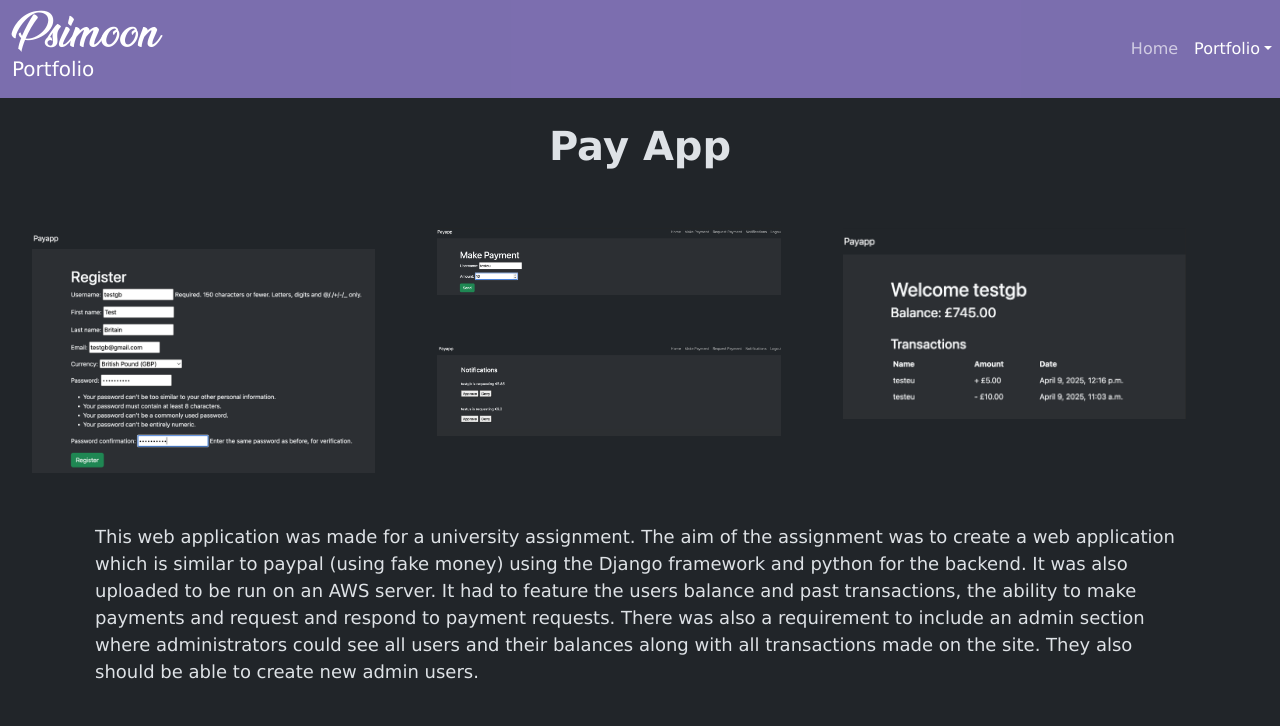
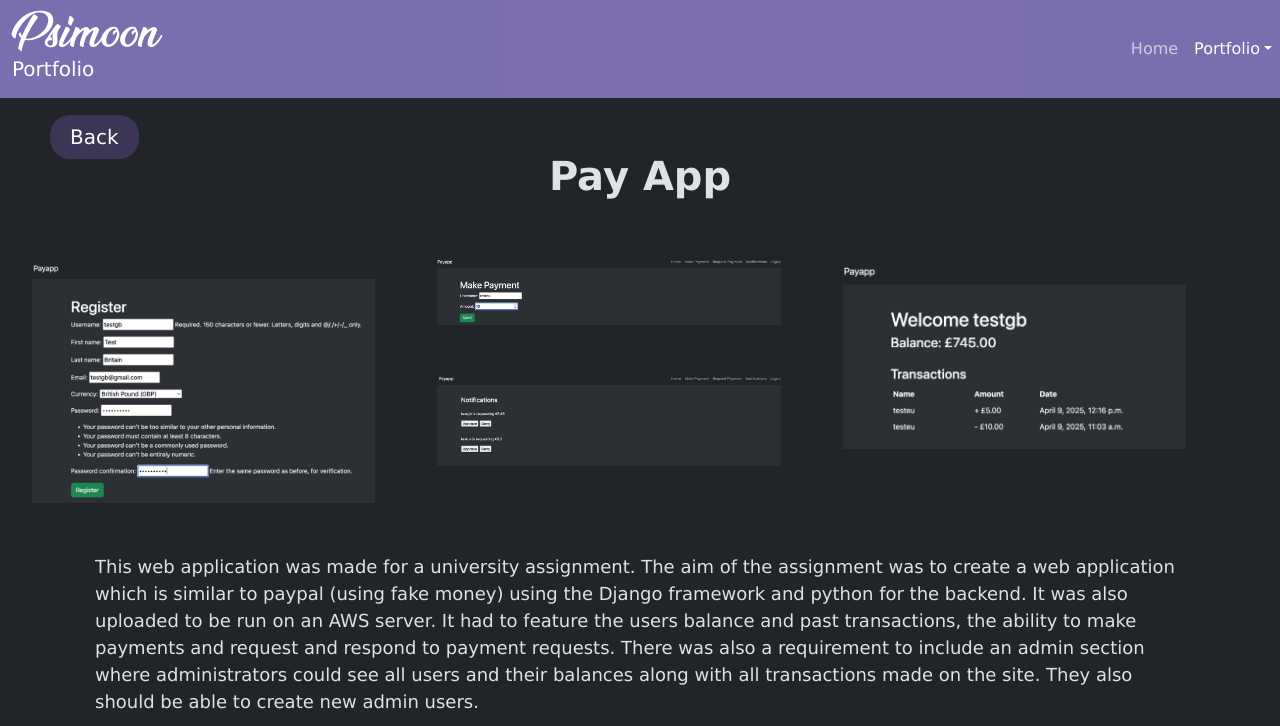
Before and after one commit to PsimoonGames/PsimoonGames.github.io, a plain HTML site: page webDevPages/payApp.html in a window 1280 px wide. Shown: the top 726 px of the page. Drawn offline with nearby package versions, Linux system fonts and the light colour scheme.

Commit message:
Added back button to project pages
Makes site navigation smoother

```diff
--- a/contentpage.css
+++ b/contentpage.css
@@ -1,3 +1,22 @@
+.backBtn{
+    margin-left: 50px;
+    font-size: 20px;
+    background-color: rgb(60, 53, 85);
+    padding-left: 20px;
+    padding-right: 20px;
+    padding-top: 10px;
+    padding-bottom: 10px;
+    border-radius: 20px;
+    text-decoration: none;
+    color: white;
+}
+
+.backBtn:hover{
+    background-color: rgb(42, 37, 58);
+    text-decoration: none;
+    color: white;
+}
+
 .title{
     text-align: center;
     font-weight: bold;
--- a/webDevPages/payApp.html
+++ b/webDevPages/payApp.html
@@ -54,6 +54,8 @@
 
       <br>
       <!--Title-->
+      <a class="backBtn" href="../webDev.html">Back</a>
+
       <div class="row outer">
         <div class="col-sm-12">
           <h1 class="title">Pay App</h1>
```
Also changed, not shown: gameDevPages/aLevelProject.html (+2 -0 lines), gameDevPages/escapeTheOffice.html (+2 -0 lines), gameDevPages/gameDesignProject.html (+2 -0 lines), gameDevPages/gravtrap.html (+2 -0 lines), gameDevPages/willowTheWhale.html (+2 -0 lines), webDevPages/OCWebsite.html (+2 -0 lines), webDevPages/personalWebsite.html (+2 -0 lines).
